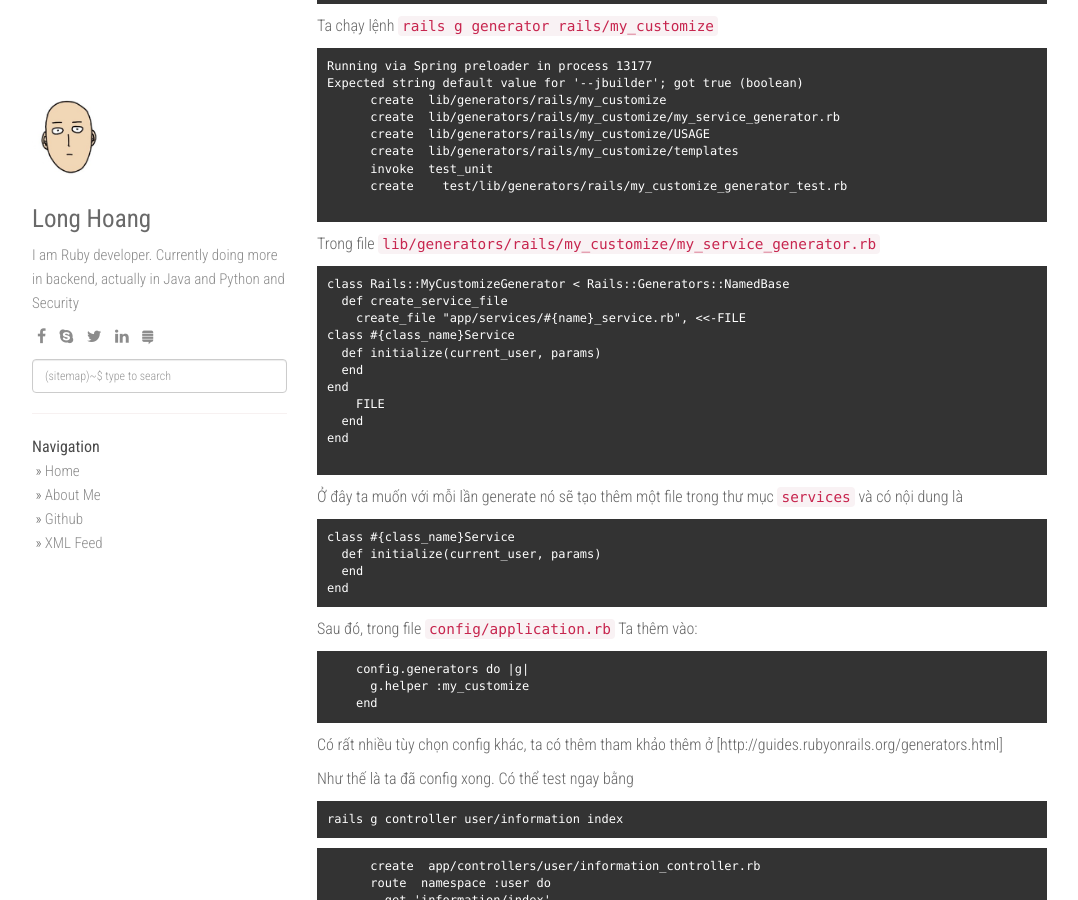
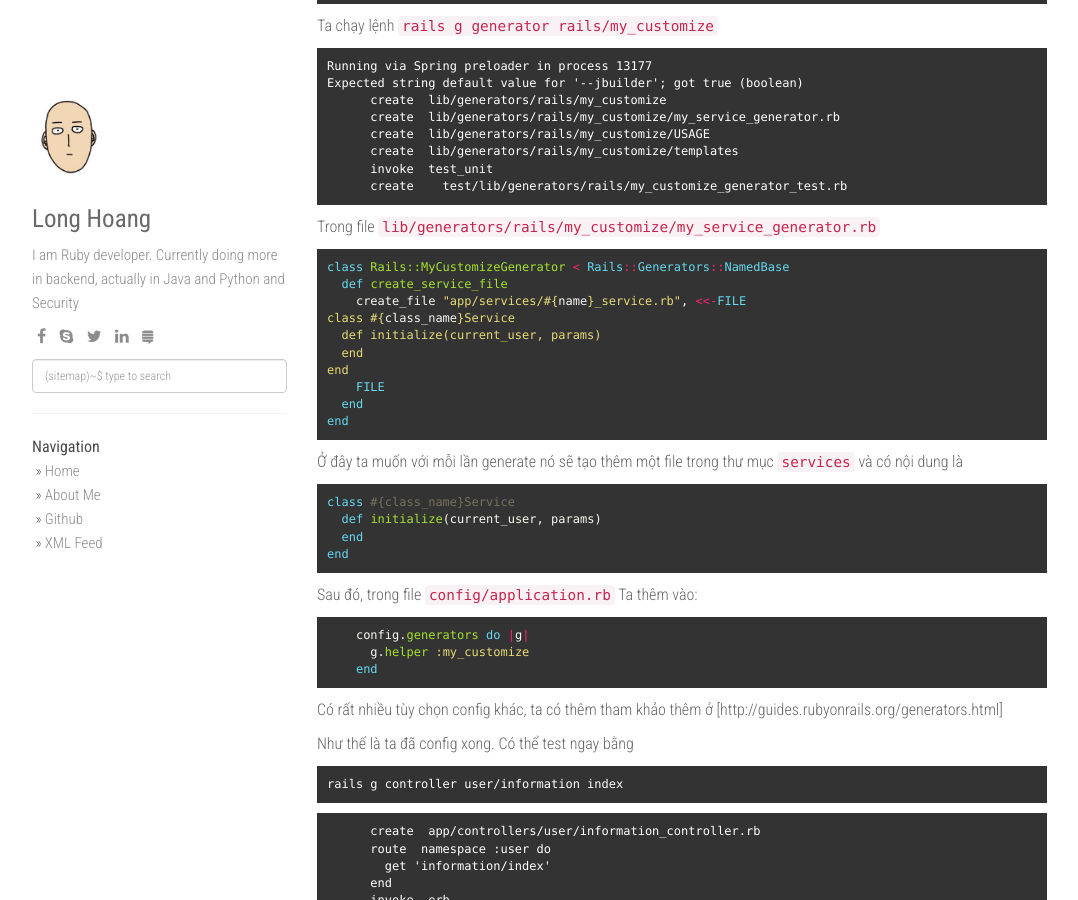
Before and after one commit to SFzxc/SFzxc.github.io, a Jekyll site: the page built from _posts/2017-02-05-customize-rails-generater.md, in a window 1280 px wide and 900 px high, scrolled down 257 px. Shown: the whole window, without its empty margins (53-1131 px from the left). Built offline with Jekyll 4.4.1, drawn with Linux system fonts in a browser that asks for light colours; nearby versions of some CDN libraries; comment, search, counter and statistics services are not loaded.

Commit message:
Update 2017-02-05-customize-rails-generater.md

````diff
--- a/_posts/2017-02-05-customize-rails-generater.md
+++ b/_posts/2017-02-05-customize-rails-generater.md
@@ -15,6 +15,7 @@ rails new new_app
 cd new_app
 ```
 Ta chạy lệnh `rails g generator rails/my_customize`
+
 ```
 Running via Spring preloader in process 13177
 Expected string default value for '--jbuilder'; got true (boolean)
@@ -24,11 +25,11 @@ Expected string default value for '--jbuilder'; got true (boolean)
       create  lib/generators/rails/my_customize/templates
       invoke  test_unit
       create    test/lib/generators/rails/my_customize_generator_test.rb
+```
 
-```
 Trong file `lib/generators/rails/my_customize/my_service_generator.rb`
 
-```
+```ruby
 class Rails::MyCustomizeGenerator < Rails::Generators::NamedBase
   def create_service_file
     create_file "app/services/#{name}_service.rb", <<-FILE
@@ -39,24 +40,27 @@ end
     FILE
   end
 end
+```
 
-```
 Ở đây ta muốn với mỗi lần generate nó sẽ tạo thêm một file trong thư mục `services`
 và có nội dung là
-```
+
+```ruby
 class #{class_name}Service
   def initialize(current_user, params)
   end
 end
 ```
+
 Sau đó, trong file `config/application.rb`
 Ta thêm vào:
 
-```
+```ruby
     config.generators do |g|
       g.helper :my_customize
     end
 ```
+
 Có rất nhiều tùy chọn config khác, ta có thêm tham khảo thêm ở
 [http://guides.rubyonrails.org/generators.html]
 
````
